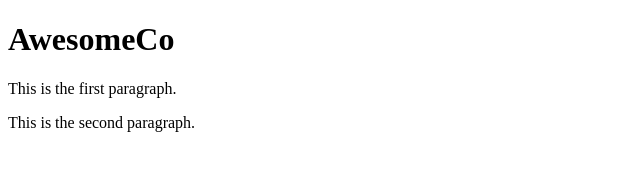
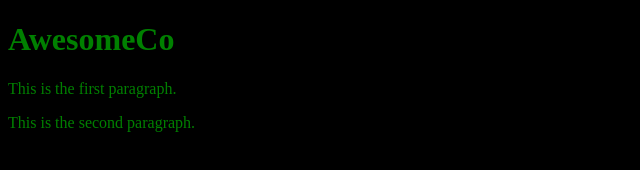
Before and after one commit to gmcedarblade/awesomecco_progfund_example, a plain HTML site: page index.html in a window 1280 px wide. Shown: the whole page, without its empty margins (0-640 px from the left). Drawn offline with Linux system fonts and the light colour scheme.

Commit message:
add basic style sheet to site

```diff
--- a/index.html
+++ b/index.html
@@ -3,6 +3,7 @@
   <head>
     <meta charset="UTF-8">
     <title>Git Example</title>
+    <link  rel="stylesheet" href="style.css">
   </head>
   <body>
     <h1>AwesomeCo</h1>
--- /dev/null
+++ b/style.css
@@ -0,0 +1,4 @@
+body {
+  background-color: #000;
+  color: green;
+}
```
